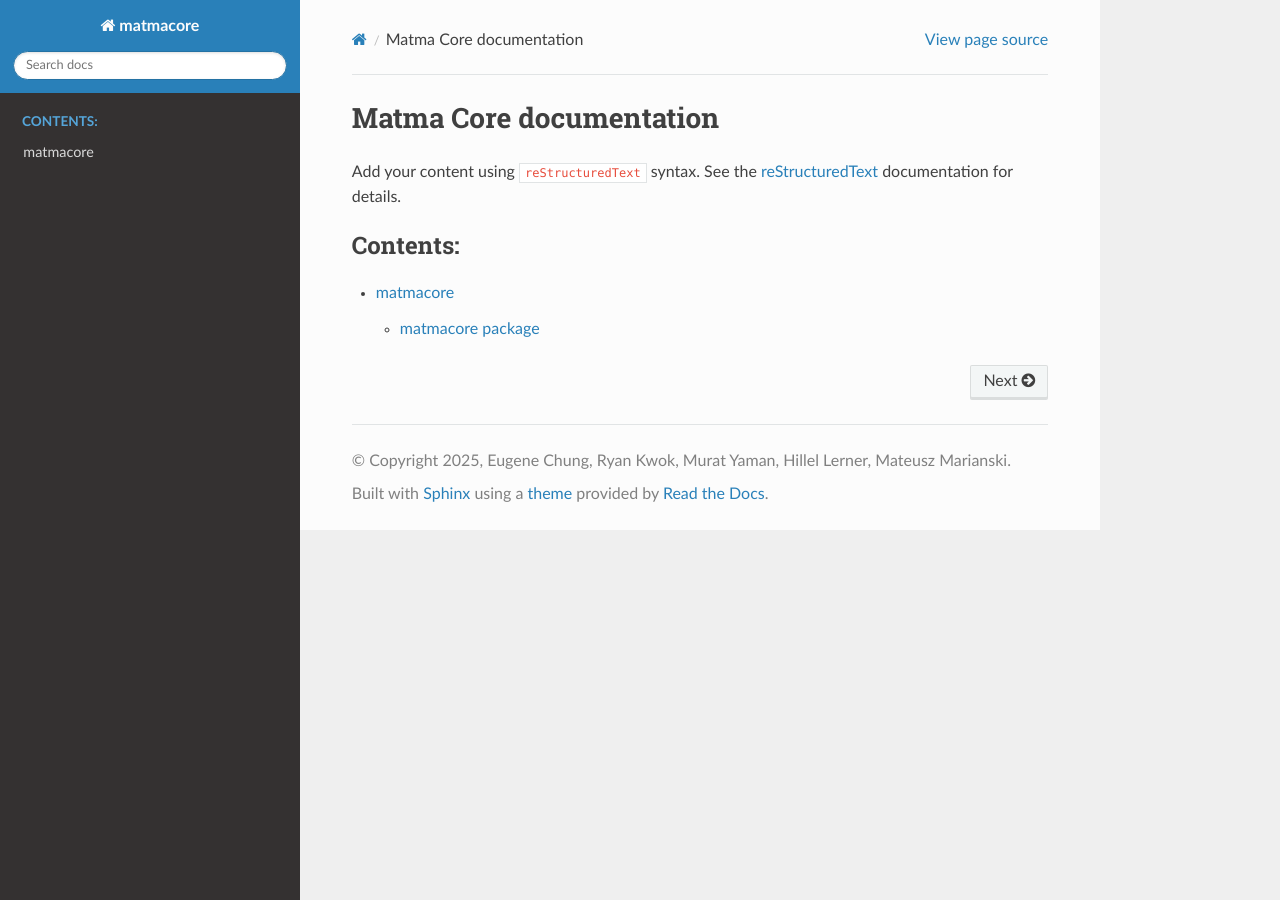
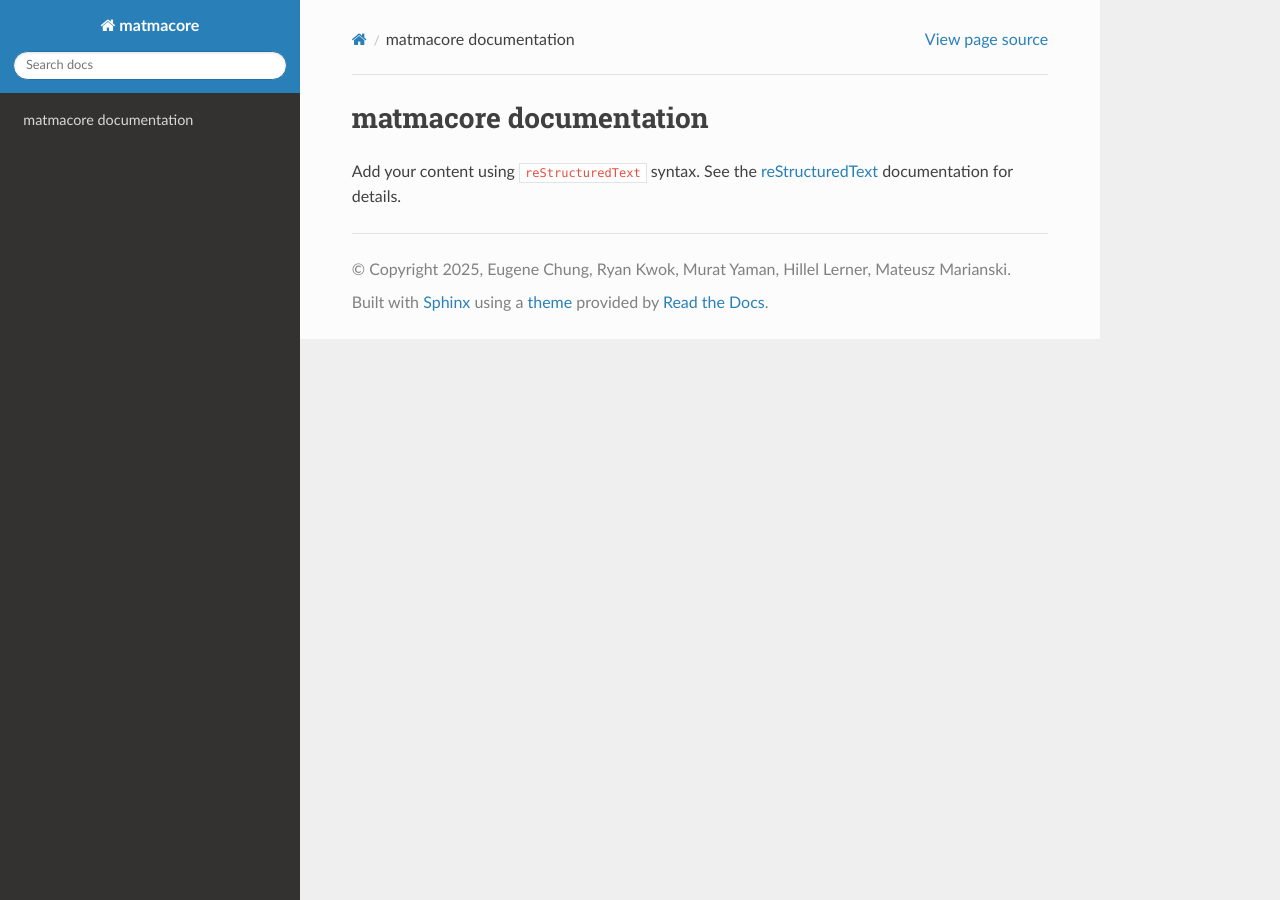
Before and after one commit to marianski-lab/artdep, a Sphinx documentation site: the page built from docs/source/index.rst, in a window 1280 px wide. Built offline with Sphinx 7.4.7 and the Read the Docs theme 3.1.0, drawn with Linux system fonts in a browser that asks for light colours; the version number could not be read and is left out.

```diff
--- a/docs/source/index.rst
+++ b/docs/source/index.rst
@@ -1,10 +1,10 @@
-.. Matma Core documentation master file, created by
-   sphinx-quickstart on Mon Mar 31 14:02:03 2025.
+.. matmacore documentation master file, created by
+   sphinx-quickstart on Mon Mar 31 15:13:39 2025.
    You can adapt this file completely to your liking, but it should at least
    contain the root `toctree` directive.
 
-Matma Core documentation
-========================
+matmacore documentation
+=======================
 
 Add your content using ``reStructuredText`` syntax. See the
 `reStructuredText <https://www.sphinx-doc.org/en/master/usage/restructuredtext/index.html>`_
```
Also changed, not shown: other parts of docs/source/index.rst (+0 -2 lines), 19 other files.
